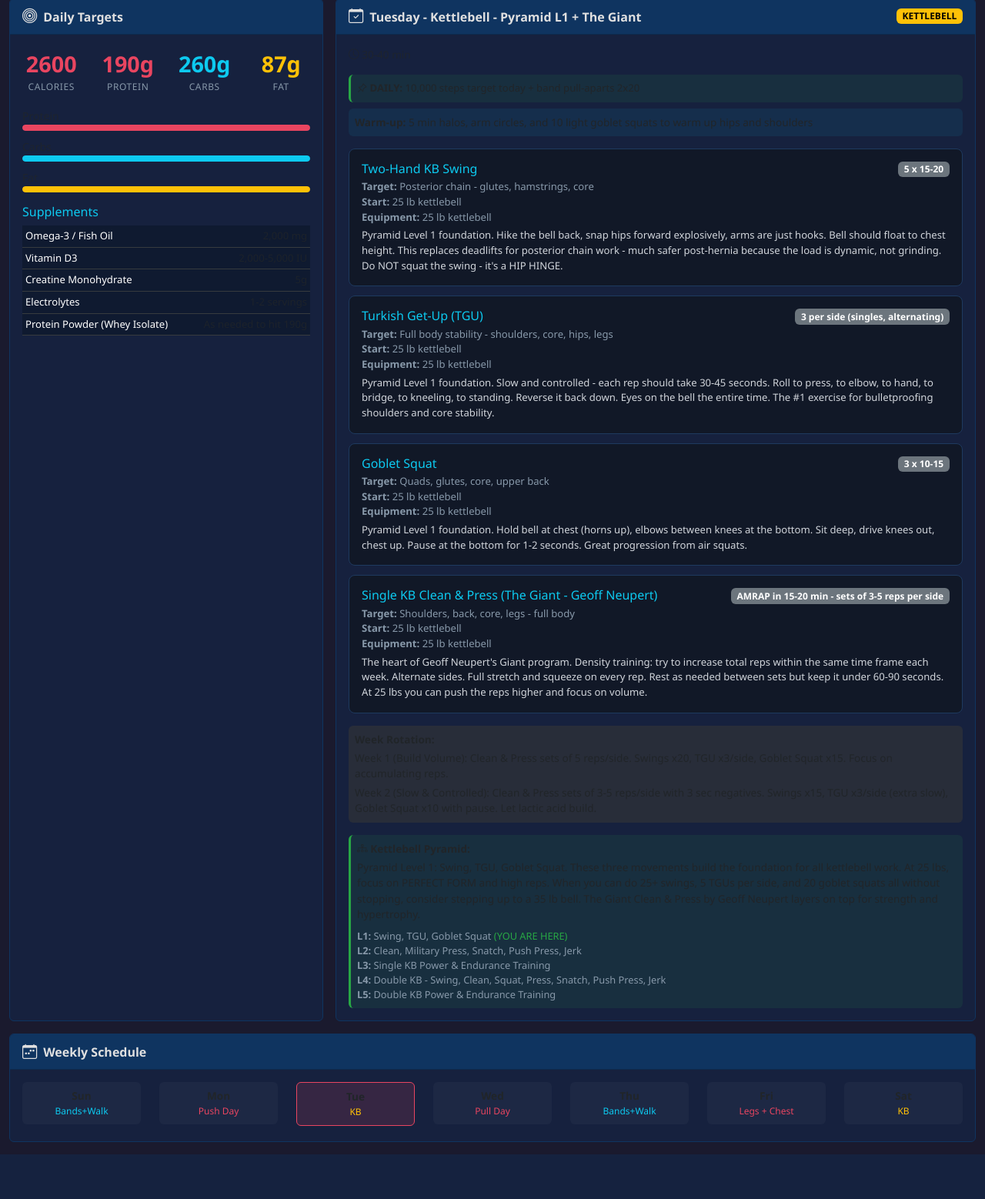
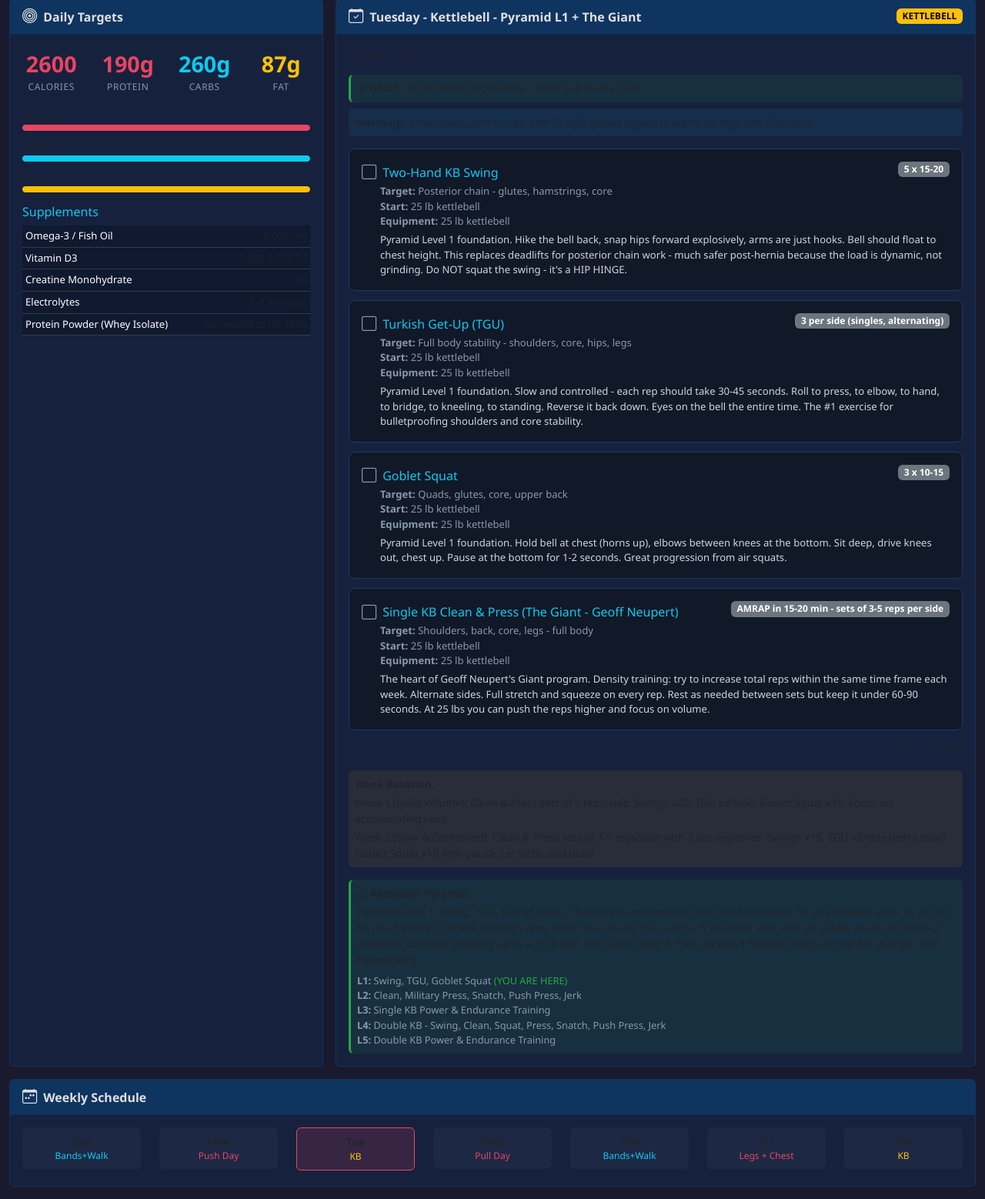
Before and after one commit to jnelson76/fitness-dashboard, a Flask app: page / in a window 1280 px wide. Shown: the part 143-1701 px from the top of the page at 77% size. Before the commit the page ends 1643 px from the top, so only its background shows below. Run offline with Flask 3, Linux system fonts and the light colour scheme.

Commit message:
Add exercise checkboxes to today's workout
Click each exercise to check it off as you go. Shows progress
counter (e.g. 3/5 complete). State persists via localStorage
so refreshing the page keeps your checks for the day.

Co-Authored-By: Claude Opus 4.6 <noreply@anthropic.com>

```diff
--- a/templates/index.html
+++ b/templates/index.html
@@ -56,6 +56,17 @@
     .swap-badge { background: rgba(13,202,240,0.15); color: var(--accent2); font-size: 0.78rem; padding: 0.25rem 0.5rem; border-radius: 4px; display: inline-block; margin: 0.15rem; }
     .table-dark { --bs-table-bg: #0f1a30; }
     .section-icon { font-size: 1.2rem; margin-right: 0.5rem; }
+    .exercise-card.ex-done {
+      border-color: var(--green);
+      opacity: 0.65;
+    }
+    .exercise-card.ex-done h6 {
+      text-decoration: line-through;
+      color: var(--green) !important;
+    }
+    .exercise-card.ex-checkable:hover {
+      border-color: var(--accent2);
+    }
     @media (max-width: 768px) {
       .stat-number { font-size: 1.4rem; }
     }
@@ -167,12 +178,15 @@
                   <strong>Warm-up:</strong> {{ today_workout.warmup }}
                 </div>
                 {% for ex in today_workout.exercises %}
-                <div class="exercise-card">
+                <div class="exercise-card ex-checkable" data-ex="{{ loop.index0 }}" onclick="toggleExercise(this)" style="cursor: pointer;">
                   <div class="d-flex justify-content-between align-items-start">
-                    <h6 class="mb-1">{{ ex.name }}</h6>
+                    <div class="d-flex align-items-center">
+                      <i class="bi bi-square ex-check-icon me-2" style="font-size: 1.2rem; color: var(--muted);"></i>
+                      <h6 class="mb-0">{{ ex.name }}</h6>
+                    </div>
                     <span class="badge bg-secondary">{{ ex.sets }}</span>
                   </div>
-                  <div class="exercise-meta">
+                  <div class="exercise-meta ms-4">
                     <div><strong>Target:</strong> {{ ex.target }}</div>
                     <div><strong>Start:</strong> {{ ex.start }}</div>
                     <div><strong>Equipment:</strong> {{ ex.equipment }}</div>
@@ -180,6 +194,9 @@
                   </div>
                 </div>
                 {% endfor %}
+                <div class="mt-2 text-end">
+                  <small class="text-muted ex-progress-text">0 / {{ today_workout.exercises|length }} complete</small>
+                </div>
                 {% if today_workout.get('week_rotation') %}
                 <div class="mt-3 p-2" style="background: rgba(255,193,7,0.08); border-radius: 6px; font-size: 0.85rem;">
                   <strong>Week Rotation:</strong>
@@ -631,12 +648,41 @@
 <script>
 function toggleCheck(btn) {
   btn.classList.toggle('checked');
-  // Save to localStorage for persistence within the day
   const key = 'check_' + btn.dataset.item + '_{{ today }}';
   localStorage.setItem(key, btn.classList.contains('checked'));
 }
 
-// Restore check state on load
+function toggleExercise(card) {
+  card.classList.toggle('ex-done');
+  const icon = card.querySelector('.ex-check-icon');
+  if (card.classList.contains('ex-done')) {
+    icon.className = 'bi bi-check-square-fill ex-check-icon me-2';
+    icon.style.color = 'var(--green)';
+  } else {
+    icon.className = 'bi bi-square ex-check-icon me-2';
+    icon.style.color = 'var(--muted)';
+  }
+  const key = 'ex_' + card.dataset.ex + '_{{ today }}';
+  localStorage.setItem(key, card.classList.contains('ex-done'));
+  updateExProgress();
+}
+
+function updateExProgress() {
+  const all = document.querySelectorAll('.ex-checkable');
+  const done = document.querySelectorAll('.ex-checkable.ex-done');
+  const text = document.querySelector('.ex-progress-text');
+  if (text) {
+    text.textContent = done.length + ' / ' + all.length + ' complete';
+    if (done.length === all.length && all.length > 0) {
+      text.style.color = 'var(--green)';
+      text.textContent += ' \u2714';
+    } else {
+      text.style.color = '';
+    }
+  }
+}
+
+// Restore state on load
 document.addEventListener('DOMContentLoaded', () => {
   document.querySelectorAll('.tracker-btn').forEach(btn => {
     const key = 'check_' + btn.dataset.item + '_{{ today }}';
@@ -644,6 +690,16 @@ document.addEventListener('DOMContentLoaded', () => {
       btn.classList.add('checked');
     }
   });
+  document.querySelectorAll('.ex-checkable').forEach(card => {
+    const key = 'ex_' + card.dataset.ex + '_{{ today }}';
+    if (localStorage.getItem(key) === 'true') {
+      card.classList.add('ex-done');
+      const icon = card.querySelector('.ex-check-icon');
+      icon.className = 'bi bi-check-square-fill ex-check-icon me-2';
+      icon.style.color = 'var(--green)';
+    }
+  });
+  updateExProgress();
 });
 
 function logWeight() {
```
